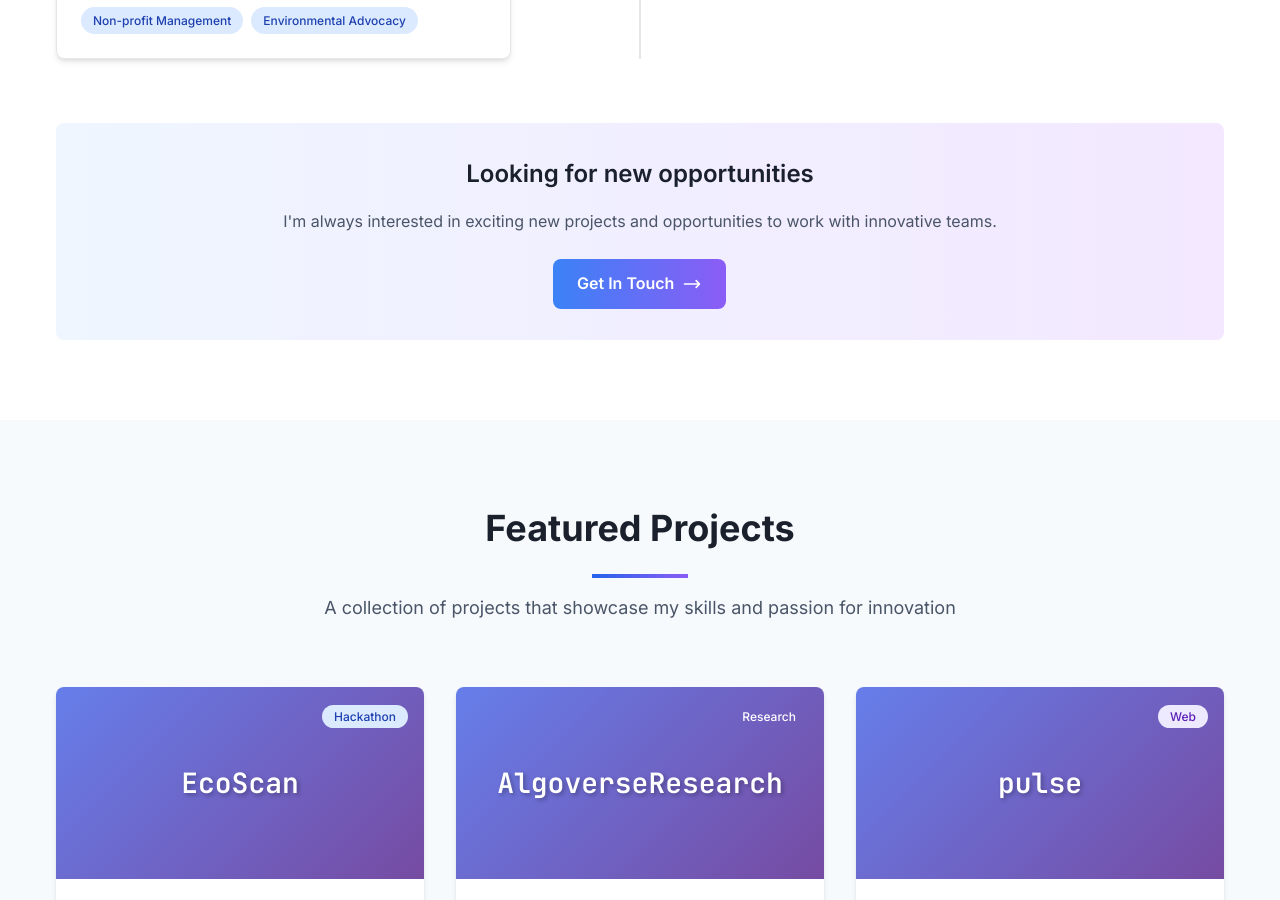
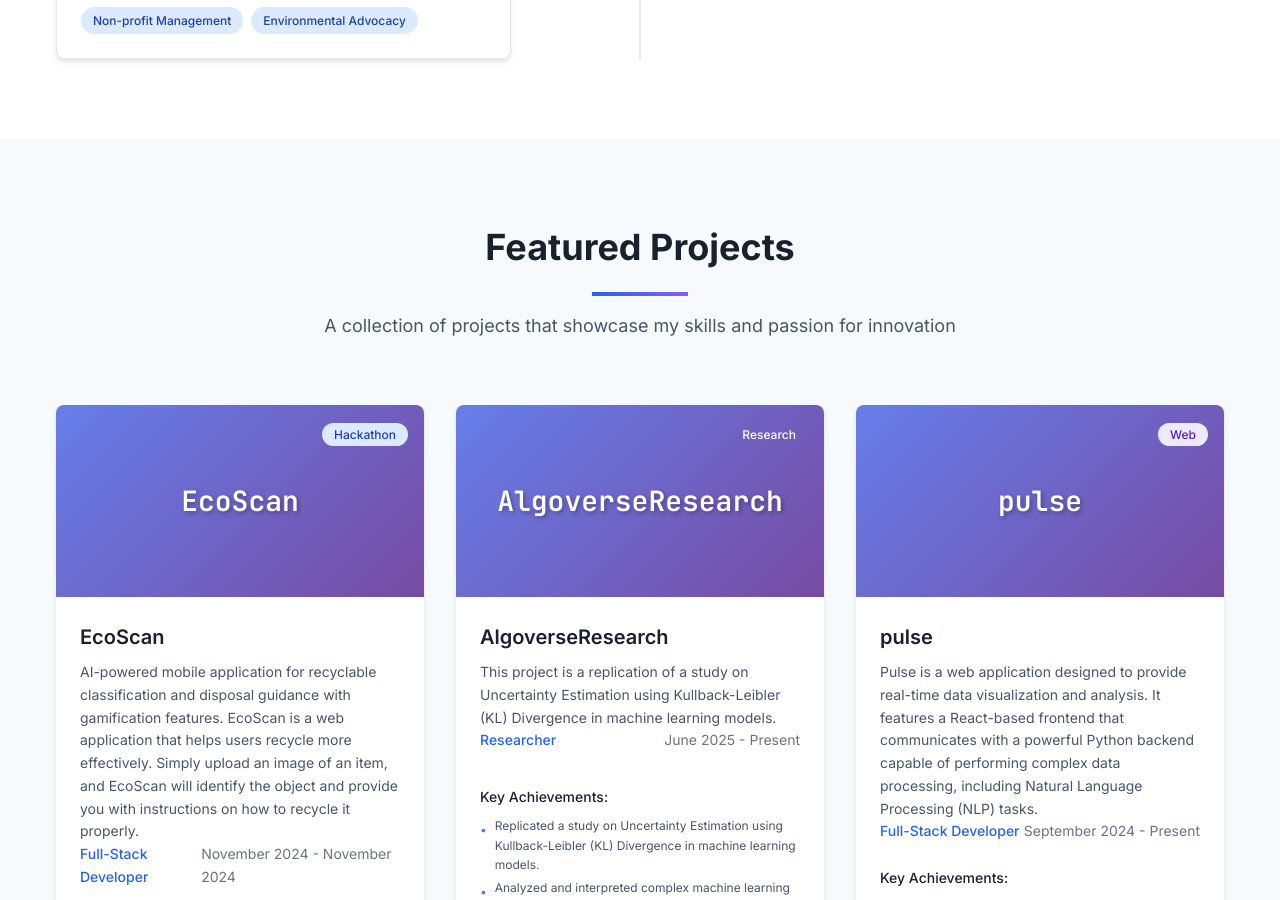
Before and after one commit to anisety/personalwebsite, a React (Vite) app: page / in a window 1280 px wide. Shown: the part 10100-11000 px from the top of the page. Built offline with nearby package versions, Linux system fonts and the light colour scheme.

Commit message:
Redundant

```diff
--- a/src/components/Experience.tsx
+++ b/src/components/Experience.tsx
@@ -110,32 +110,6 @@ const Experience = ({ experience }: ExperienceProps) => {
           </div>
         </div>
 
-        {/* Call to Action */}
-        <motion.div
-          initial={{ opacity: 0, y: 50 }}
-          whileInView={{ opacity: 1, y: 0 }}
-          transition={{ duration: 0.8, delay: 0.6 }}
-          viewport={{ once: true }}
-          className="experience-cta-container"
-        >
-          <div className="experience-cta-card">
-            <h3 className="experience-cta-title">
-              Looking for new opportunities
-            </h3>
-            <p className="experience-cta-description">
-              I'm always interested in exciting new projects and opportunities to work with innovative teams.
-            </p>
-            <a
-              href="/#contact"
-              className="experience-cta-button"
-            >
-              Get In Touch
-              <svg className="experience-cta-icon" fill="none" stroke="currentColor" viewBox="0 0 24 24">
-                <path strokeLinecap="round" strokeLinejoin="round" strokeWidth={2} d="M17 8l4 4m0 0l-4 4m4-4H3" />
-              </svg>
-            </a>
-          </div>
-        </motion.div>
       </div>
     </section>
   );
```
